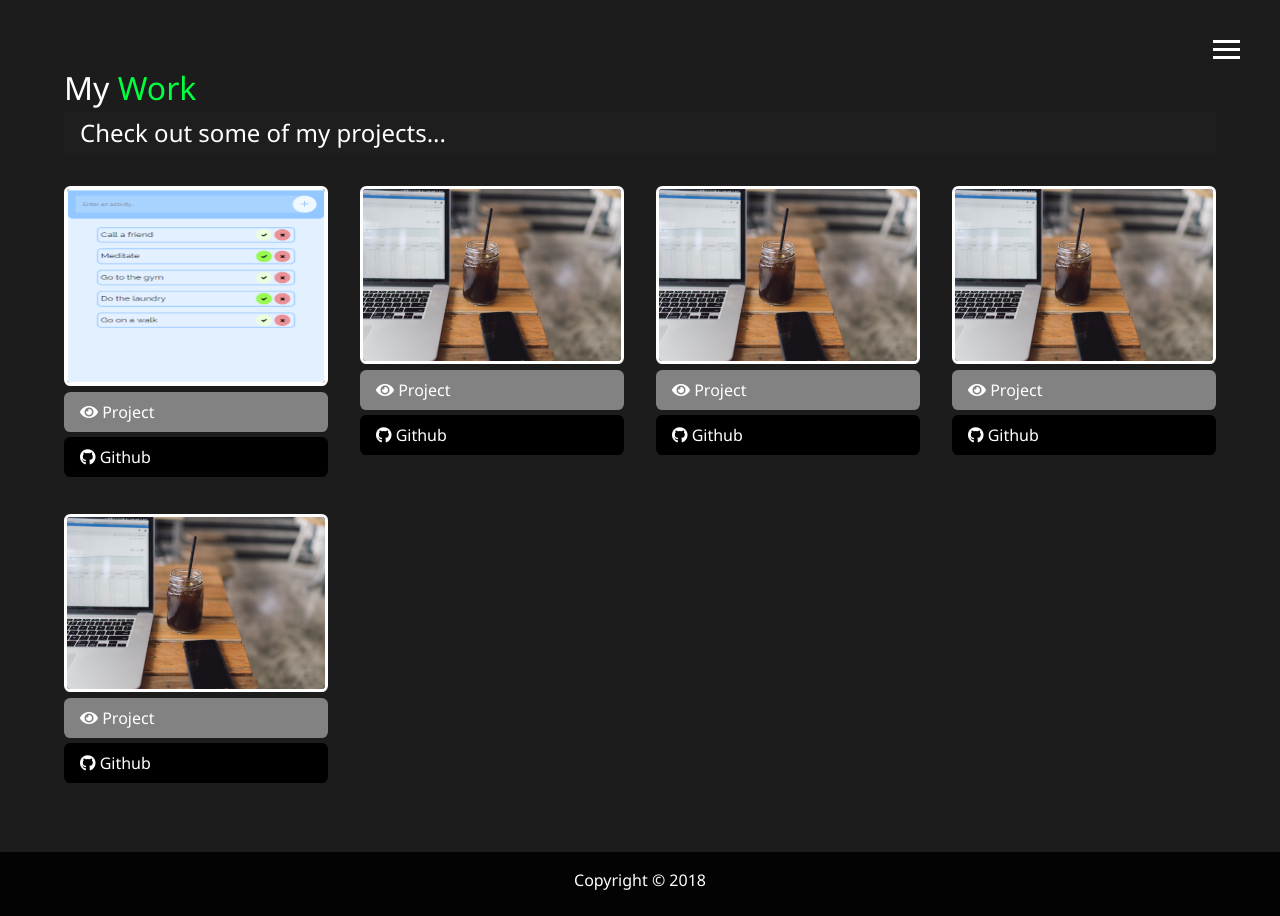
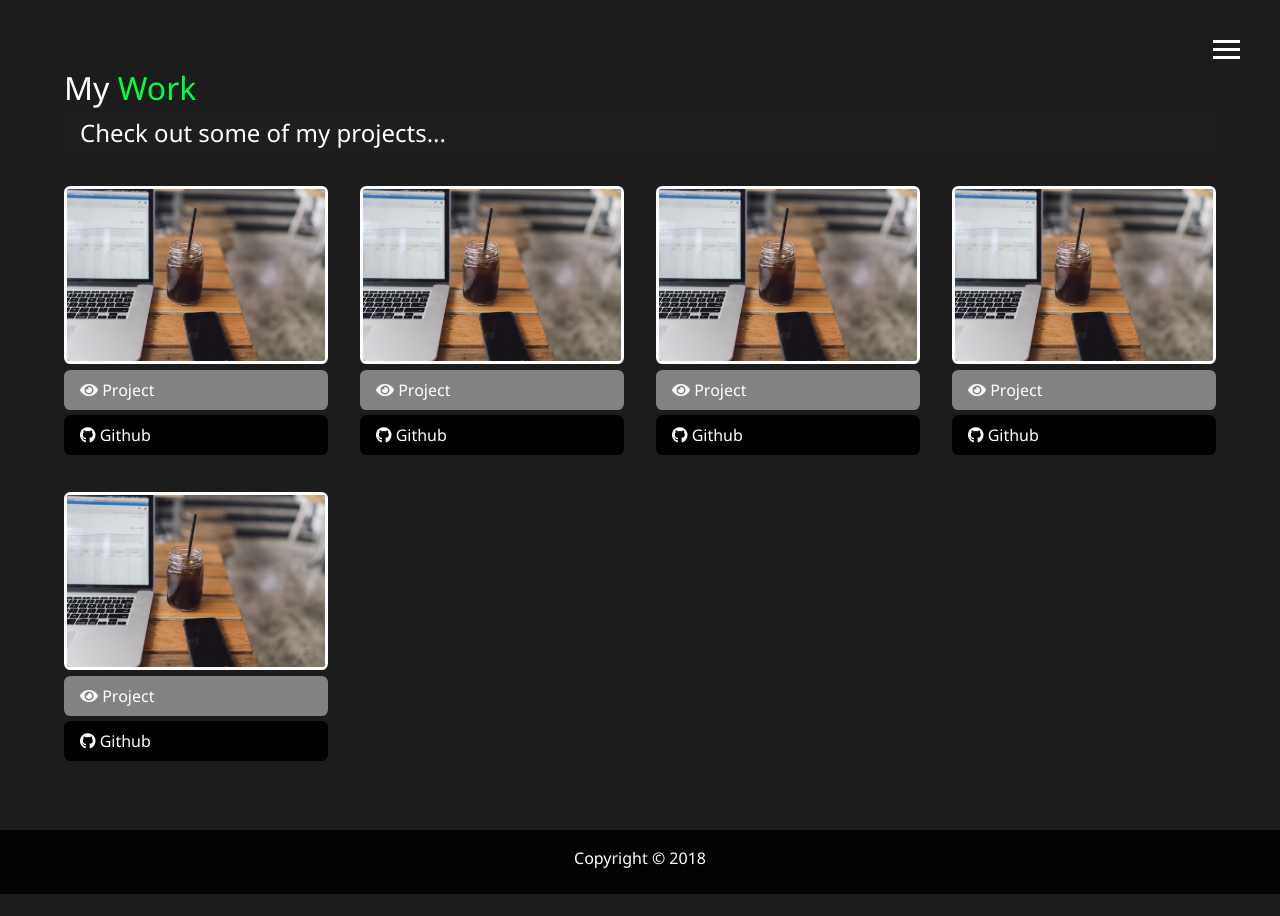
Before and after one commit to 500E/Portfolio, a website: page dist/work.html in a window 1280 px wide. After the commit the page ends 894 px from the top, so only its background shows below. Drawn offline with Linux system fonts and the light colour scheme.

Commit message:
edit work

```diff
--- a/dist/work.html
+++ b/dist/work.html
@@ -51,12 +51,12 @@
         <div class="projects">
             <div class="item">
                 <a href="#!">
-                    <img src="img/todoapp.png">
+                    <img src="img/background.jpeg">
                 </a>
                 <a href="#" class="btn-light">
                     <i class="fas fa-eye"></i> Project
                 </a>
-                <a href="#" class="btn-dark">
+                <a href="https://github.com/500E/Weather-App-React" target="_blank" class="btn-dark">
                     <i class="fab fa-github"></i> Github
                 </a>
             </div>
--- a/package.json
+++ b/package.json
@@ -3,12 +3,15 @@
   "version": "1.0.0",
   "description": "",
   "main": "index.js",
+  "homepage": "https://500E.github.io/Portfolio",
   "scripts": {
-    "sass": "node-sass -w scss/ -o dist/css/ --recursive"
+    "sass": "node-sass -w scss/ -o dist/css/ --recursive",
+    "deploy": "gh-pages -d dist"
   },
   "author": "",
   "license": "ISC",
   "dependencies": {
+    "gh-pages": "^1.2.0",
     "node-sass": "^4.9.2"
   }
 }
```
Also changed, not shown: dist/img/aaa.jpeg (deleted), dist/img/todoapp.png (deleted), 1 other file.
